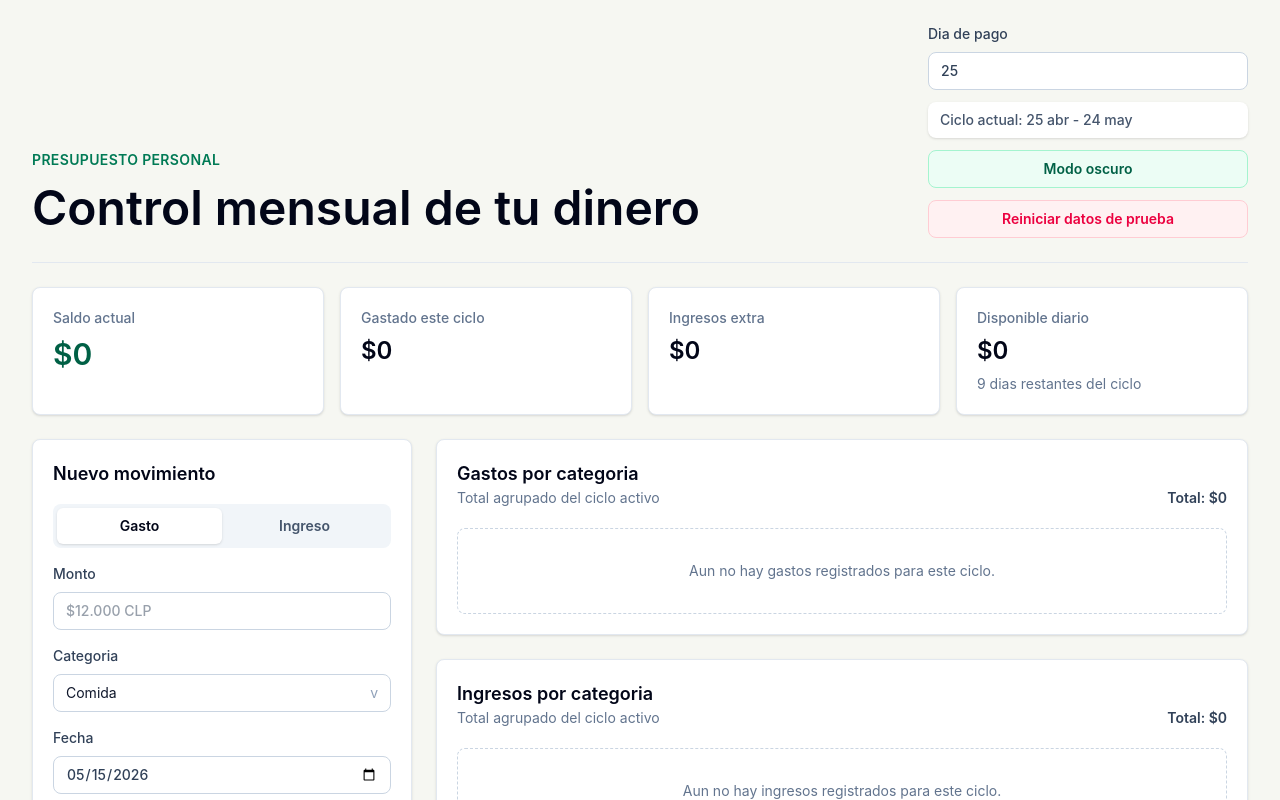
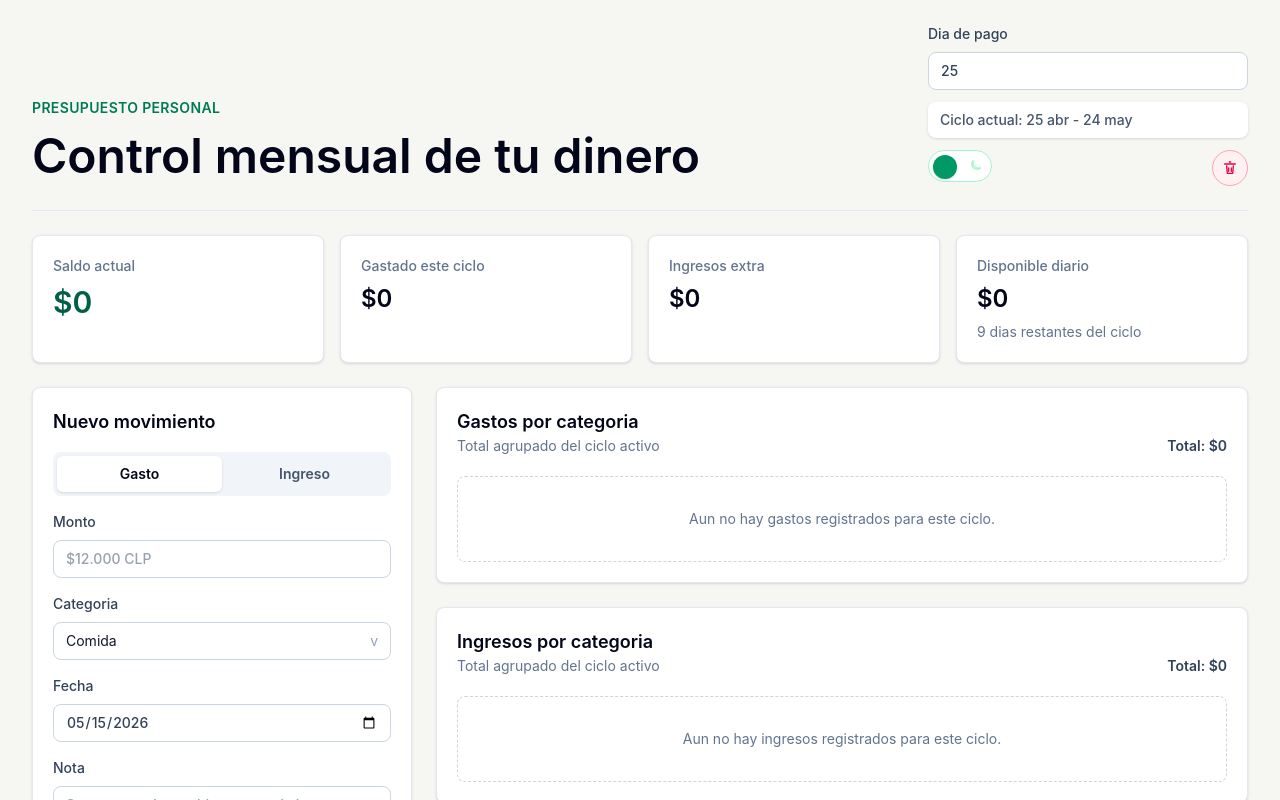
Before and after one commit to PauloIrribarra/Presupuesto, a React (Vite) app: page / in a window 1280 px wide. Shown: the top 800 px of the page. Built offline with nearby package versions, Linux system fonts and the light colour scheme.

Commit message:
Mejora btn modo oscuro y btn eliminar data

```diff
--- a/src/components/AppHeader.jsx
+++ b/src/components/AppHeader.jsx
@@ -1,4 +1,5 @@
 import { SHOW_RESET_BUTTON } from '../constants';
+import ResetDataButton from './ResetDataButton';
 import ThemeToggle from './ThemeToggle';
 
 function AppHeader({
@@ -36,17 +37,14 @@ function AppHeader({
 					Ciclo actual: {cycleLabel}
 				</p>
 
-				<ThemeToggle isDarkMode={isDarkMode} onToggle={onToggleTheme} />
-
-				{SHOW_RESET_BUTTON && (
-					<button
-						type='button'
-						onClick={onResetData}
-						className='rounded-lg border border-rose-200 bg-rose-50 px-3 py-2 text-sm font-semibold text-rose-600 transition hover:border-rose-300 hover:bg-rose-100 dark:border-rose-900/70 dark:bg-rose-950/40 dark:text-rose-200 dark:hover:border-rose-700 dark:hover:bg-rose-900/50'
-					>
-						Reiniciar datos de prueba
-					</button>
-				)}
+				<div className='flex items-center gap-3'>
+					<ThemeToggle isDarkMode={isDarkMode} onToggle={onToggleTheme} />
+					{SHOW_RESET_BUTTON && (
+						<div className='ml-auto'>
+							<ResetDataButton onReset={onResetData} />
+						</div>
+					)}
+				</div>
 			</div>
 		</header>
 	);
--- /dev/null
+++ b/src/components/ResetDataButton.jsx
@@ -0,0 +1,51 @@
+import { useState } from 'react';
+
+function ResetDataButton({ onReset }) {
+	const [isAnimating, setIsAnimating] = useState(false);
+
+	const handleClick = () => {
+		setIsAnimating(true);
+		onReset();
+	};
+
+	return (
+		<button
+			type='button'
+			aria-label='Reiniciar datos de prueba'
+			title='Reiniciar datos de prueba'
+			onClick={handleClick}
+			onAnimationEnd={() => setIsAnimating(false)}
+			className={`group flex h-9 w-9 shrink-0 items-center justify-center rounded-full border border-rose-300 bg-rose-50 text-rose-600 transition hover:border-rose-400 hover:bg-rose-100 dark:border-rose-900/70 dark:bg-rose-950/40 dark:text-rose-200 dark:hover:border-rose-700 dark:hover:bg-rose-900/50 ${
+				isAnimating ? 'animate-trash-bump' : ''
+			}`}
+		>
+			<TrashIcon isAnimating={isAnimating} />
+		</button>
+	);
+}
+
+function TrashIcon({ isAnimating }) {
+	return (
+		<svg
+			aria-hidden='true'
+			className='h-4 w-4'
+			fill='none'
+			viewBox='0 0 24 24'
+			stroke='currentColor'
+			strokeLinecap='round'
+			strokeLinejoin='round'
+			strokeWidth='2'
+		>
+			<path
+				className={`origin-[12px_6px] transition-transform group-hover:-translate-y-0.5 ${
+					isAnimating ? 'animate-trash-lid' : ''
+				}`}
+				d='M9 6h6m-4-3h2m-9 3h16'
+			/>
+			<path d='M7 9l1 11h8l1-11' />
+			<path d='M10 12v5m4-5v5' />
+		</svg>
+	);
+}
+
+export default ResetDataButton;
--- a/src/components/ThemeToggle.jsx
+++ b/src/components/ThemeToggle.jsx
@@ -2,12 +2,60 @@ function ThemeToggle({ isDarkMode, onToggle }) {
 	return (
 		<button
 			type='button'
+			role='switch'
+			aria-checked={isDarkMode}
+			aria-label='Cambiar tema'
 			onClick={onToggle}
-			className='rounded-lg border border-emerald-200 bg-emerald-50 px-3 py-2 text-sm font-semibold text-emerald-800 transition hover:border-emerald-300 hover:bg-emerald-100 dark:border-emerald-700 dark:bg-emerald-900/70 dark:text-emerald-100 dark:hover:border-emerald-500 dark:hover:bg-emerald-800'
+			className={`relative h-8 w-16 self-start rounded-full border p-1 transition ${
+				isDarkMode
+					? 'border-emerald-500 bg-emerald-950'
+					: 'border-emerald-200 bg-white'
+			}`}
 		>
-			{isDarkMode ? 'Modo claro' : 'Modo oscuro'}
+			<span className='pointer-events-none absolute left-2 top-1/2 -translate-y-1/2 text-amber-400'>
+				<SunIcon />
+			</span>
+			<span className='pointer-events-none absolute right-2 top-1/2 -translate-y-1/2 text-emerald-200'>
+				<MoonIcon />
+			</span>
+			<span
+				className={`absolute top-1 h-6 w-6 rounded-full bg-emerald-600 shadow-sm transition ${
+					isDarkMode ? 'left-9' : 'left-1'
+				}`}
+			/>
 		</button>
 	);
 }
 
+function SunIcon() {
+	return (
+		<svg
+			aria-hidden='true'
+			className='h-4 w-4'
+			fill='none'
+			viewBox='0 0 24 24'
+			stroke='currentColor'
+			strokeWidth='2'
+		>
+			<circle cx='12' cy='12' r='4' />
+			<path d='M12 2v2m0 16v2M4.93 4.93l1.41 1.41m11.32 11.32 1.41 1.41M2 12h2m16 0h2M4.93 19.07l1.41-1.41M17.66 6.34l1.41-1.41' />
+		</svg>
+	);
+}
+
+function MoonIcon() {
+	return (
+		<svg
+			aria-hidden='true'
+			className='h-4 w-4'
+			fill='none'
+			viewBox='0 0 24 24'
+			stroke='currentColor'
+			strokeWidth='2'
+		>
+			<path d='M20.5 14.5A8.5 8.5 0 0 1 9.5 3.5a7 7 0 1 0 11 11Z' />
+		</svg>
+	);
+}
+
 export default ThemeToggle;
--- a/src/index.css
+++ b/src/index.css
@@ -16,3 +16,38 @@ body {
 #root {
   min-height: 100vh;
 }
+
+@keyframes trash-bump {
+  0% {
+    transform: scale(1) rotate(0deg);
+  }
+  35% {
+    transform: scale(0.92) rotate(-6deg);
+  }
+  70% {
+    transform: scale(1.08) rotate(6deg);
+  }
+  100% {
+    transform: scale(1) rotate(0deg);
+  }
+}
+
+@keyframes trash-lid {
+  0% {
+    transform: translateY(0) rotate(0deg);
+  }
+  45% {
+    transform: translateY(-3px) rotate(-14deg);
+  }
+  100% {
+    transform: translateY(0) rotate(0deg);
+  }
+}
+
+.animate-trash-bump {
+  animation: trash-bump 320ms ease;
+}
+
+.animate-trash-lid {
+  animation: trash-lid 320ms ease;
+}
```
